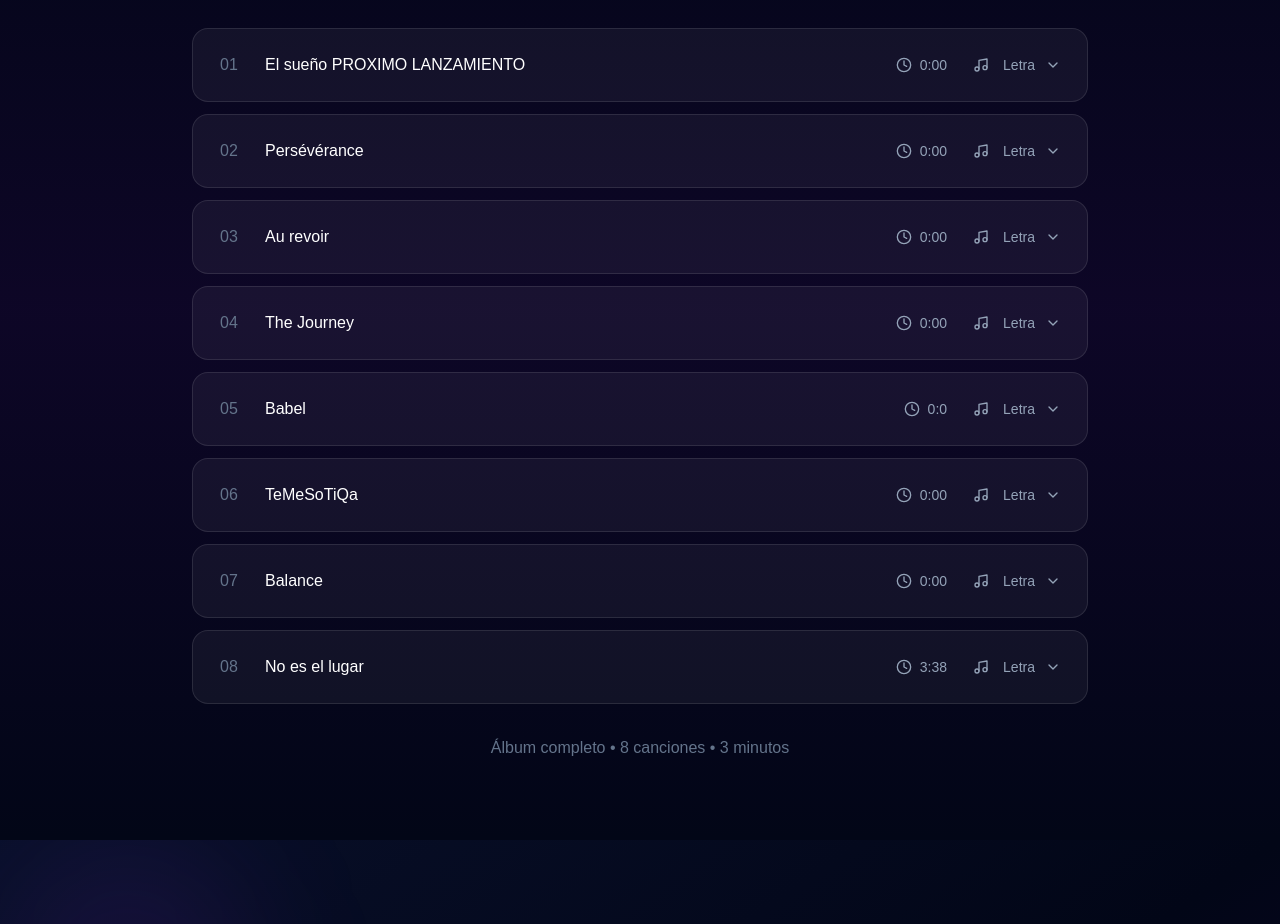
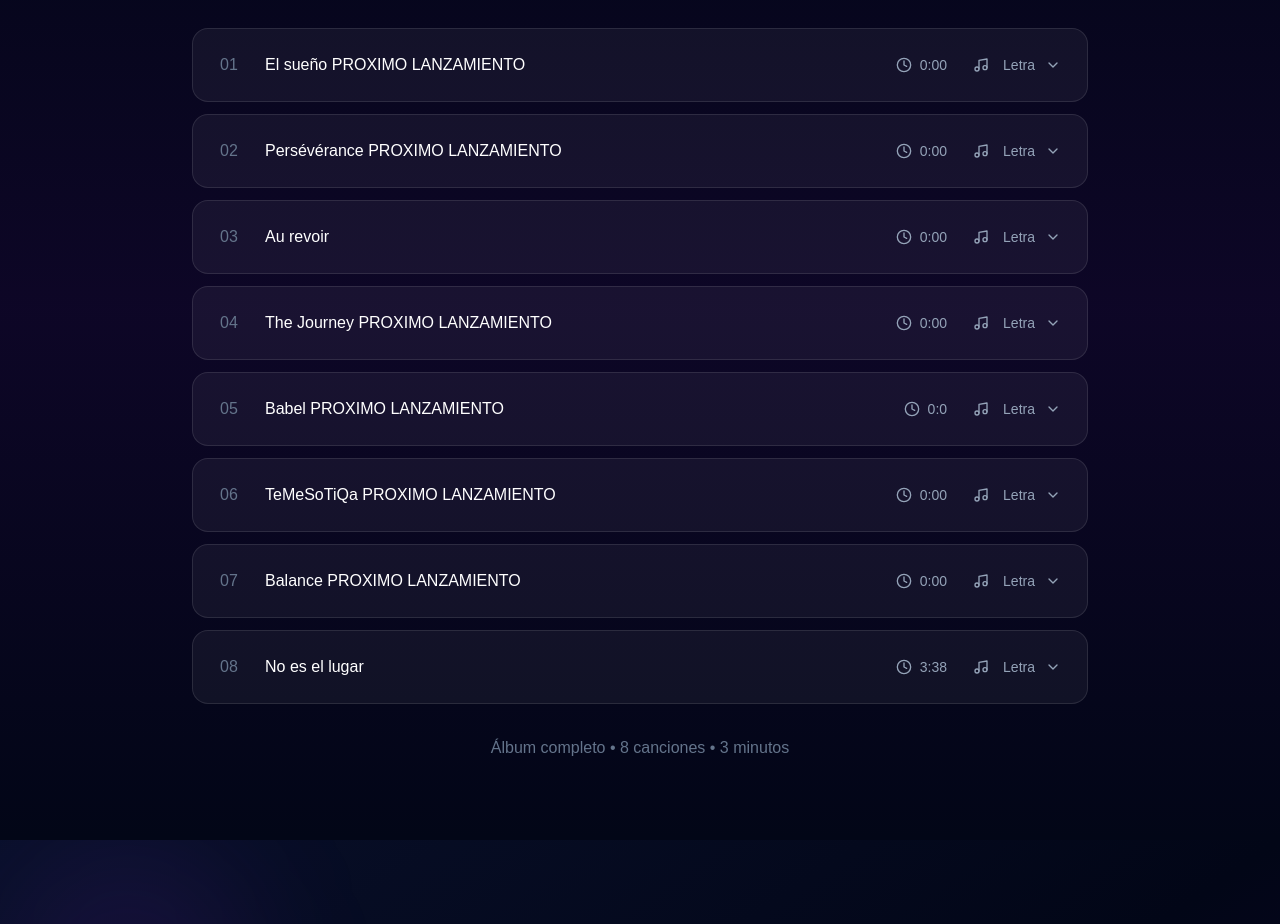
Before and after one commit to Djjemq/5_en_viaje, a React (Vite) app: page / in a window 1280 px wide. Shown: the part 1020-1944 px from the top of the page. Built offline with nearby package versions, Linux system fonts and the light colour scheme.

Commit message:
album.ts

```diff
--- a/src/data/album.ts
+++ b/src/data/album.ts
@@ -17,7 +17,7 @@ export const albumData: Album = {
     },
     {
       id: 2,
-      title: "Persévérance",
+      title: "Persévérance PROXIMO LANZAMIENTO",
       duration: "0:00",
       durationSeconds: 0,
       audioUrl: "https://www.soundhelix.com/examples/mp3/SoundHelix-Song-2.mp3",
@@ -33,7 +33,7 @@ export const albumData: Album = {
     },
     {
       id: 4,
-      title: "The Journey",
+      title: "The Journey PROXIMO LANZAMIENTO",
       duration: "0:00",
       durationSeconds: 0,
       audioUrl: "https://www.soundhelix.com/examples/mp3/SoundHelix-Song-4.mp3",
@@ -41,7 +41,7 @@ export const albumData: Album = {
     },
     {
       id: 5,
-      title: "Babel",
+      title: "Babel PROXIMO LANZAMIENTO",
       duration: "0:0",
       durationSeconds: 0,
       audioUrl: "https://www.soundhelix.com/examples/mp3/SoundHelix-Song-5.mp3",
@@ -49,7 +49,7 @@ export const albumData: Album = {
     },
     {
       id: 6,
-      title: "TeMeSoTiQa",
+      title: "TeMeSoTiQa PROXIMO LANZAMIENTO",
       duration: "0:00",
       durationSeconds: 0,
       audioUrl: "https://www.soundhelix.com/examples/mp3/SoundHelix-Song-6.mp3",
@@ -57,7 +57,7 @@ export const albumData: Album = {
     },
     {
       id: 7,
-      title: "Balance",
+      title: "Balance PROXIMO LANZAMIENTO",
       duration: "0:00",
       durationSeconds: 0,
       audioUrl: "https://www.soundhelix.com/examples/mp3/SoundHelix-Song-7.mp3",
```
